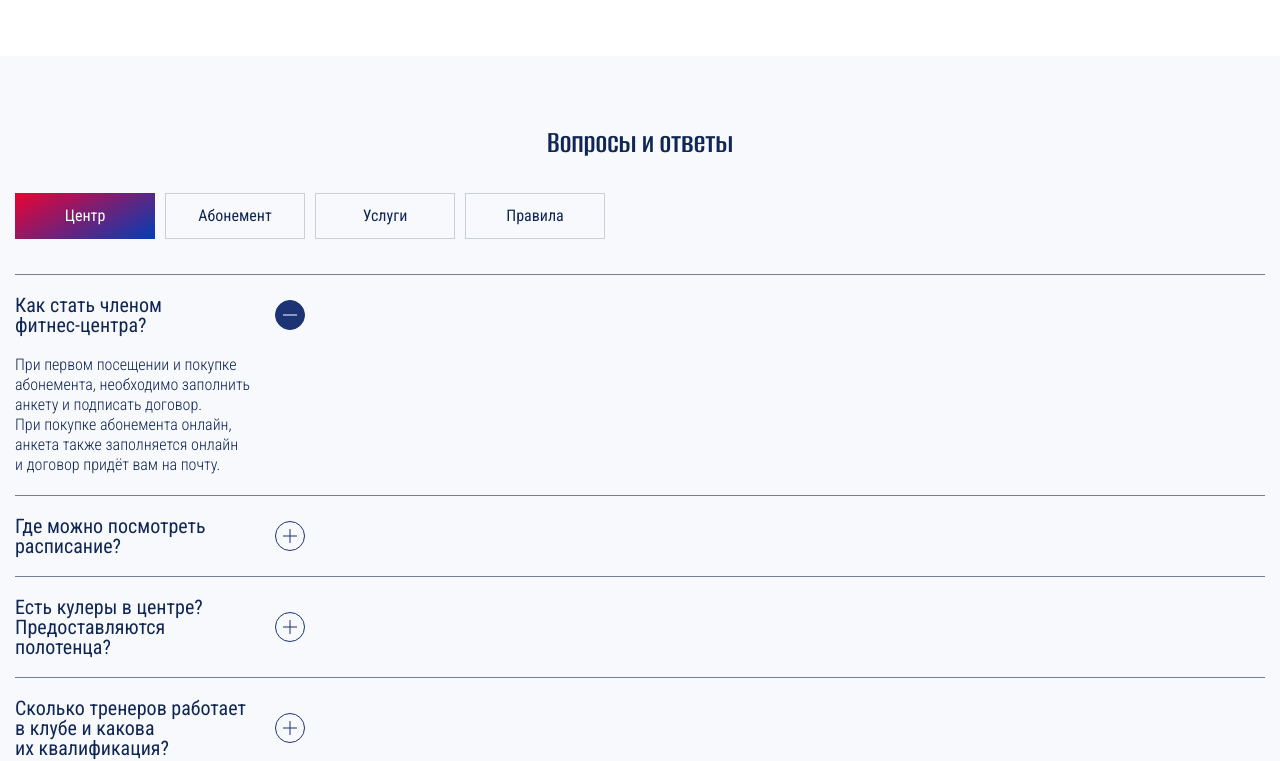
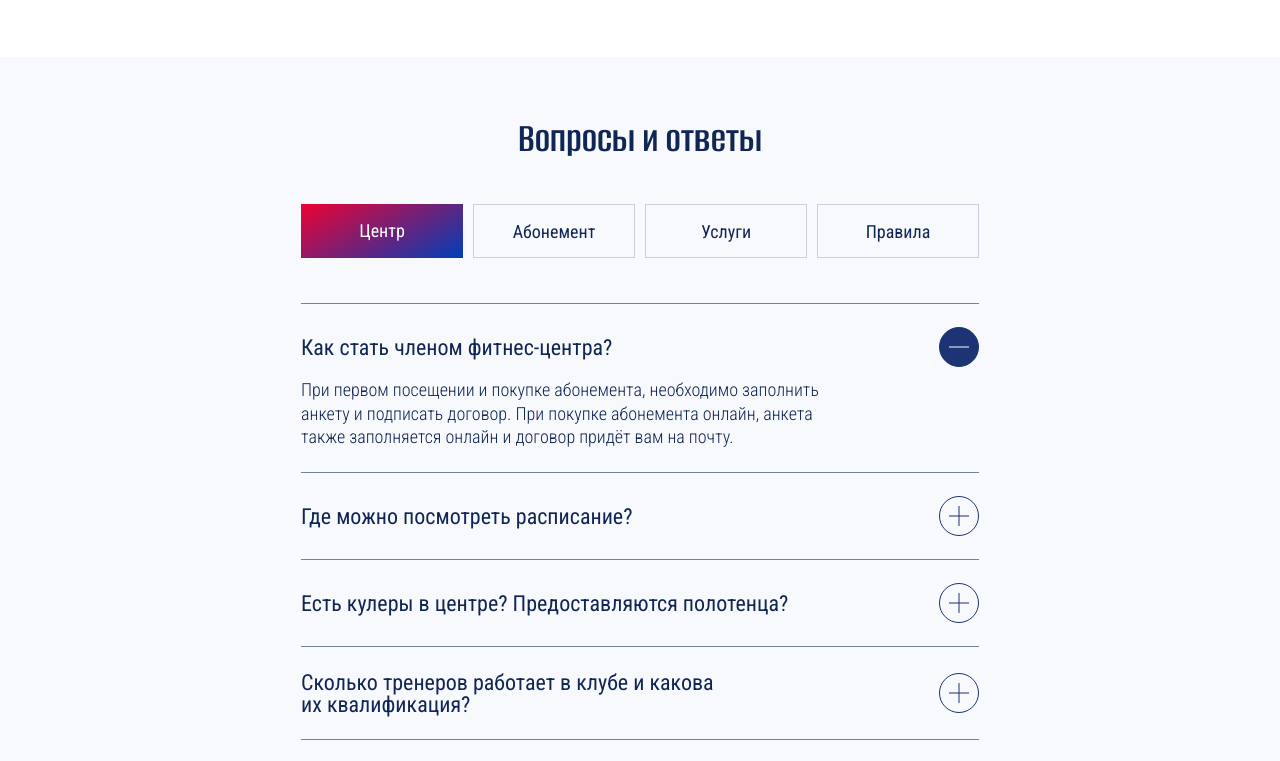
Before and after one commit to hRacc00n/fitness-center, a website built with Vite: page source/index.html in a window 1280 px wide. Shown: the part 5552-6313 px from the top of the page. Built offline with nearby package versions, Linux system fonts and the light colour scheme.

Commit message:
Верстает планшетную и настольную версии блока faq

```diff
--- a/source/index.html
+++ b/source/index.html
@@ -392,7 +392,7 @@
               <button type="button">
                 <span>закрыть</span>
               </button>
-              <p>При первом посещении и покупке абонемента, необходимо заполнить анкету и подписать договор. При покупке абонемента онлайн, анкета также заполняется онлайн и договор придёт вам на почту.</p>
+              <p>При первом посещении и покупке абонемента, необходимо заполнить анкету и&nbsp;подписать договор. При покупке абонемента онлайн, анкета также заполняется онлайн и договор придёт вам на почту.</p>
             </li>
             <li>
 
--- a/source/sass/blocks/faq.scss
+++ b/source/sass/blocks/faq.scss
@@ -4,7 +4,22 @@
 
 
 .faq__container {
+  width: 320px;
+  margin: 0 auto;
   padding: 71px 15px;
+
+  @media ($tablet) {
+    width: 768px;
+    padding: 61px 45px;
+  }
+
+  @media ($desktop) {
+    display: grid;
+    width: 1366px;
+    padding: 99px 103px;
+    grid-template-columns: 260px 1fr;
+    gap: 0 40px;
+  }
 }
 
 .faq__title {
@@ -16,6 +31,18 @@
   line-height: 1;
   color: $base-color;
   text-align: center;
+
+  @media ($tablet) {
+    margin-bottom: 44px;
+    font-size: 42px;
+  }
+
+  @media ($desktop) {
+    margin-bottom: 51px;
+    font-size: 54px;
+    text-align: left;
+    grid-column: 1 / -1;
+  }
 }
 
 .faq__buttons-list {
@@ -25,6 +52,14 @@
   margin-bottom: 35px;
   flex-wrap: wrap;
   gap: 10px;
+
+  @media ($tablet) {
+    margin-bottom: 45px;
+  }
+
+  @media ($desktop) {
+    flex-direction: column;
+  }
 }
 
 .faq__button {
@@ -46,10 +81,34 @@
     background: linear-gradient(151deg, #ed0233 0%, #003eb7 100%);
     border: none;
   }
+
+  @media ($tablet) {
+    width: 162px;
+    padding: 18px 22px 16px;
+    font-size: 18px;
+
+    &--active {
+      padding: 18px 22px;
+    }
+  }
+
+  @media ($desktop) {
+    width: 260px;
+    padding: 19px 22px 15px;
+
+    &--active {
+      padding: 21px 22px 15px;
+    }
+  }
 }
 
 .faq__content ul {
   @include list-resseting;
+
+  @media ($desktop) {
+    position: relative;
+    top: -1px;
+  }
 }
 
 .faq__content li {
@@ -58,6 +117,16 @@
   grid-template-columns: 238px 1fr;
   gap: 0 22px;
   border-bottom: 1px solid $divider;
+
+  @media ($tablet) {
+    padding: 23px 0;
+    grid-template-columns: 560px 1fr;
+  }
+
+  @media ($desktop) {
+    padding: 23px 0 22px;
+    grid-template-columns: 660px 1fr;
+  }
 }
 
 .faq__content li:first-child {
@@ -71,6 +140,17 @@
   line-height: 1;
   color: $base-color;
   cursor: pointer;
+
+  @media ($tablet) {
+    margin-top: 2px;
+    font-size: 22px;
+    align-self: center;
+  }
+
+  @media ($desktop) {
+    margin-top: 0;
+    font-size: 24px;
+  }
 }
 
 .faq__content button {
@@ -99,6 +179,17 @@
     display: none;
     rotate: 90deg;
   }
+
+  @media ($tablet) {
+    width: 40px;
+    height: 40px;
+    justify-self: end;
+
+    &::before,
+    &::after {
+      width: 20px;
+    }
+  }
 }
 
 .faq__content span {
@@ -123,6 +214,16 @@
   opacity: 1;
 
   transition: all 0.5s;
+
+  @media ($tablet) {
+    padding-top: 11px;
+    font-size: 18px;
+    line-height: 1.33;
+  }
+
+  @media ($desktop) {
+    padding-top: 24px;
+  }
 }
 
 .js-close p {
--- a/source/sass/blocks/offers.scss
+++ b/source/sass/blocks/offers.scss
@@ -5,7 +5,7 @@
   @media ($tablet) {
     width: 768px;
     margin: 0 auto;
-    padding: 61px 45px 59px;
+    padding: 61px 45px 60px;
   }
 
   @media ($desktop) {
```
